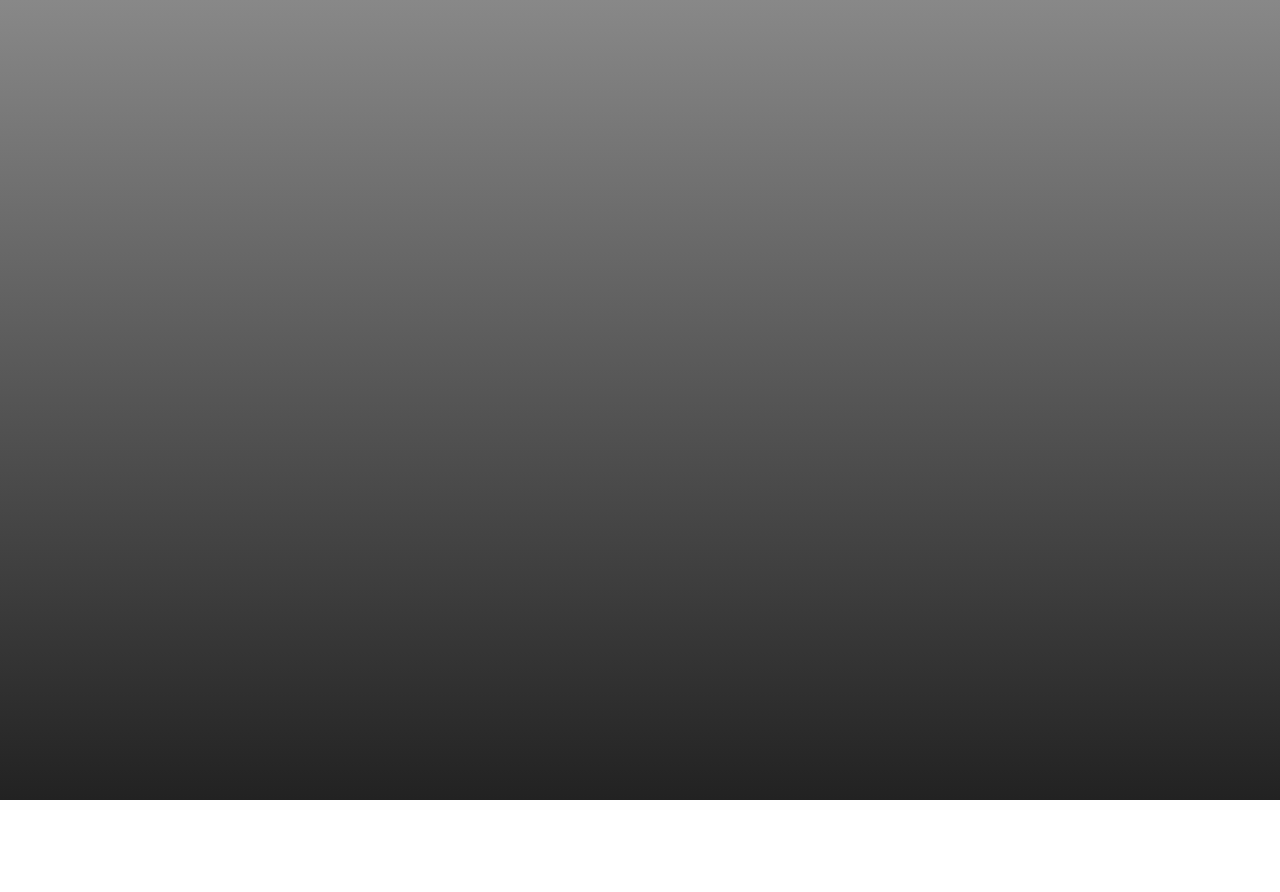
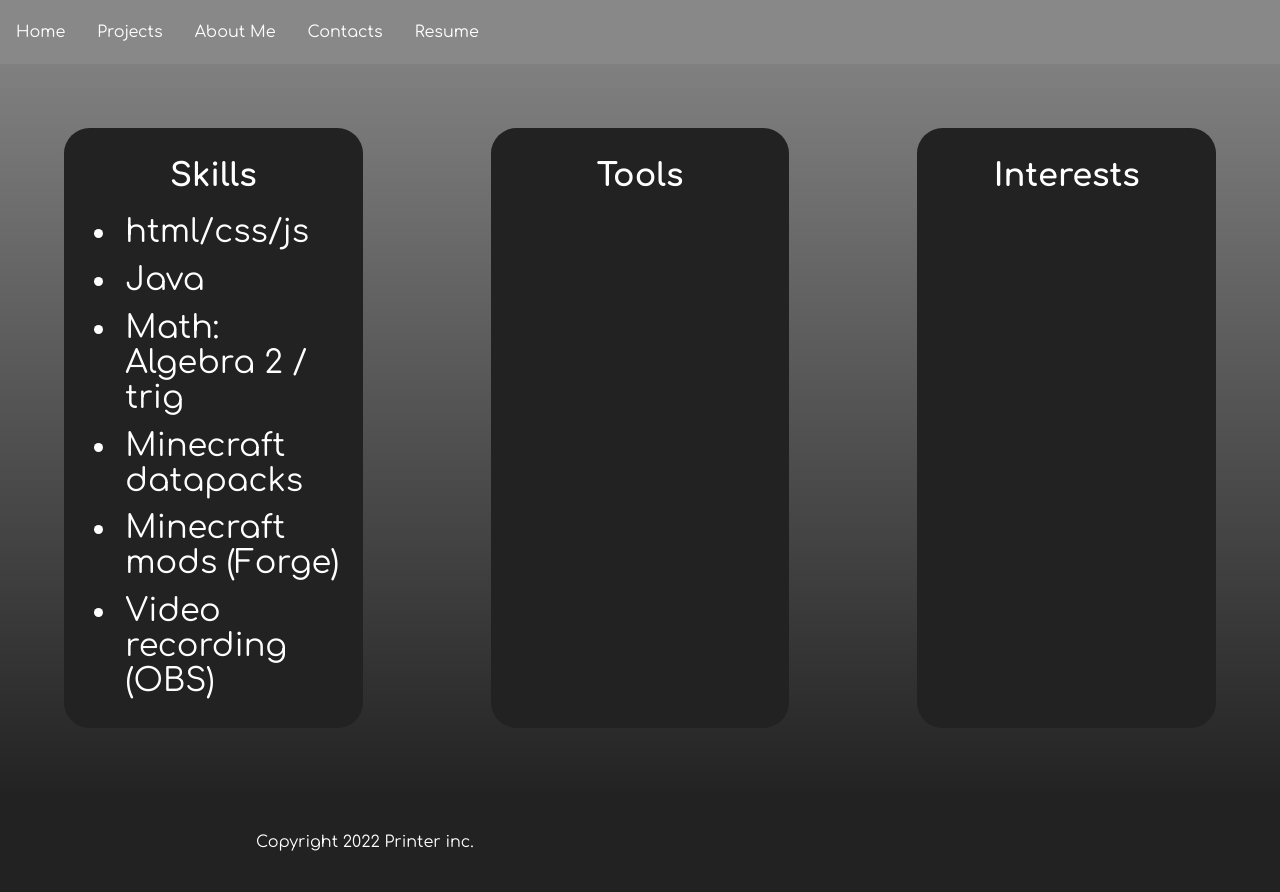
Before and after one commit to NathanBirkett/nathanbirkett.github.io, a plain HTML site: page pages/about_me.html in a window 1280 px wide. Before the commit the page ends 800 px from the top, so only its background shows below. Drawn offline with Linux system fonts and the light colour scheme.

Commit message:
set up about me page and filled in skills section

```diff
--- a/pages/about_me.html
+++ b/pages/about_me.html
@@ -12,6 +12,42 @@
     <title>About me</title>
 </head>
 <body>
-
+    <header>
+        <ul>
+            <li><a href="/index.html">Home</a></li>
+            <li><a href="projects.html">Projects</a></li>
+            <li><a href="about_me.html">About Me</a></li>
+            <li><a href="contacts.html">Contacts</a></li>
+            <li><a href="resume.html">Resume</a></li>
+        </ul>
+    </header>
+    <main>
+        <div class="infopane">
+            <h1>Skills</h1>
+            <ul>
+                <li>html/css/js</li>
+                <li>Java</li>
+                <li>Math: Algebra 2 / trig</li>
+                <li>Minecraft datapacks</li>
+                <li>Minecraft mods (Forge)</li>
+                <li>Video recording (OBS)</li>
+                <li>Video editing (Davinci Resolve)</li>
+                <li>3D modeling / drawings (Fusion360)</li>
+                <li>RobotC</li>
+                <li>G/M Code (CNC)</li>
+            </ul>
+        </div>
+        <div class="infopane">
+            <h1>Tools</h1>
+            <ul></ul>
+        </div>
+        <div class="infopane">
+            <h1>Interests</h1>
+            <ul></ul>
+        </div>
+    </main>
+    <footer>
+        <p>Copyright 2022 Printer inc.</p>
+    </footer>
 </body>
 </html>
--- a/styles/about_me.css
+++ b/styles/about_me.css
@@ -1,5 +1,6 @@
 * {
     font-family: 'Comfortaa', cursive;
+    color: white;
 }
 
 body {
@@ -8,9 +9,95 @@ body {
     background: linear-gradient(to top, #222, #888);
     -ms-overflow-style: none;
     scrollbar-width: none;
-    color: white;
 }
 
 body::-webkit-scrollbar {
     display: none;
 }
+
+a:link {
+    text-decoration: none;
+}
+
+a:visited {
+    text-decoration: none;
+}
+
+a:hover {
+    color: #f80;
+}
+
+a:active {
+    color: #08f;
+}
+
+header > ul {
+    margin: 0;
+    padding: 0;
+    height: 8vh;
+    background: #888;
+}
+
+header > ul > li {
+    float: left;
+    display: block;
+    text-align: center;
+    padding: 0 16px;
+    line-height: 8vh;
+}
+
+header {
+    padding: 0;
+    margin: 0;
+}
+
+footer {
+    background-color: #222;
+    grid-row: 3;
+}
+
+footer p {
+    margin: 0;
+    margin-left: calc(100vw / 5);
+    line-height: calc(100vh / 8);
+}
+
+main {
+    display: flex;
+    justify-content: center;
+}
+
+main > div {
+    width: 25vw;
+    margin: 5vw;
+    height: 75vh;
+    background: #222;
+    display: flex;
+    flex-direction: column;
+    border-radius: 2vw;
+}
+
+h1 {
+    float: left;
+    width: 100%;
+    clear: both;
+    text-align: center;
+    margin-top: 10%;
+    margin-bottom: 0;
+}
+
+.infopane ul {
+    height: 100%;
+    overflow-x: visible;
+    overflow-y: scroll;
+    margin: 5%;
+    font-size: 4vh;
+}
+
+.infopane li {
+    padding: 0.8vh;
+}
+
+.infopane ul::-webkit-scrollbar {
+    display: none;
+}
```
